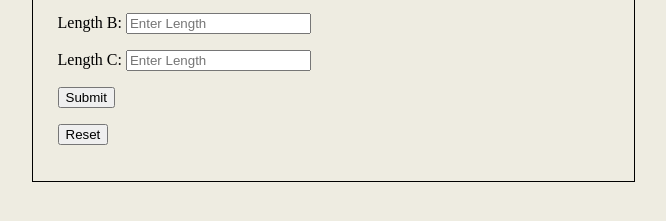
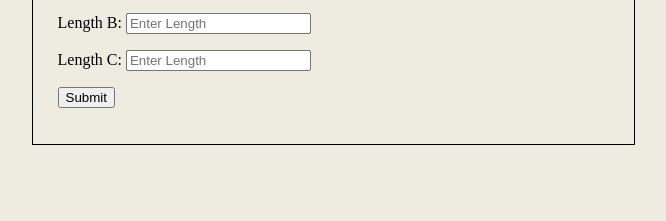
Before and after one commit to msanden/Triangle-Tracker, a plain HTML site: page index.html in a window 1280 px wide. Shown: the part 113-334 px from the top of the page, without its empty margins (307-973 px from the left). Drawn offline with Linux system fonts and the light colour scheme.

Commit message:
Remove reset button

```diff
--- a/index.html
+++ b/index.html
@@ -14,7 +14,6 @@
       <p> Length C: <input type="text" id="lengthC" placeholder="Enter Length"></p>
       <p><button type="submit" name="button" onclick="triangleTracker()">
         Submit</button></p>
-      <p><button <input type="reset" name="reset">Reset</button></p>
     </form>
   </body>
 </html>
```
